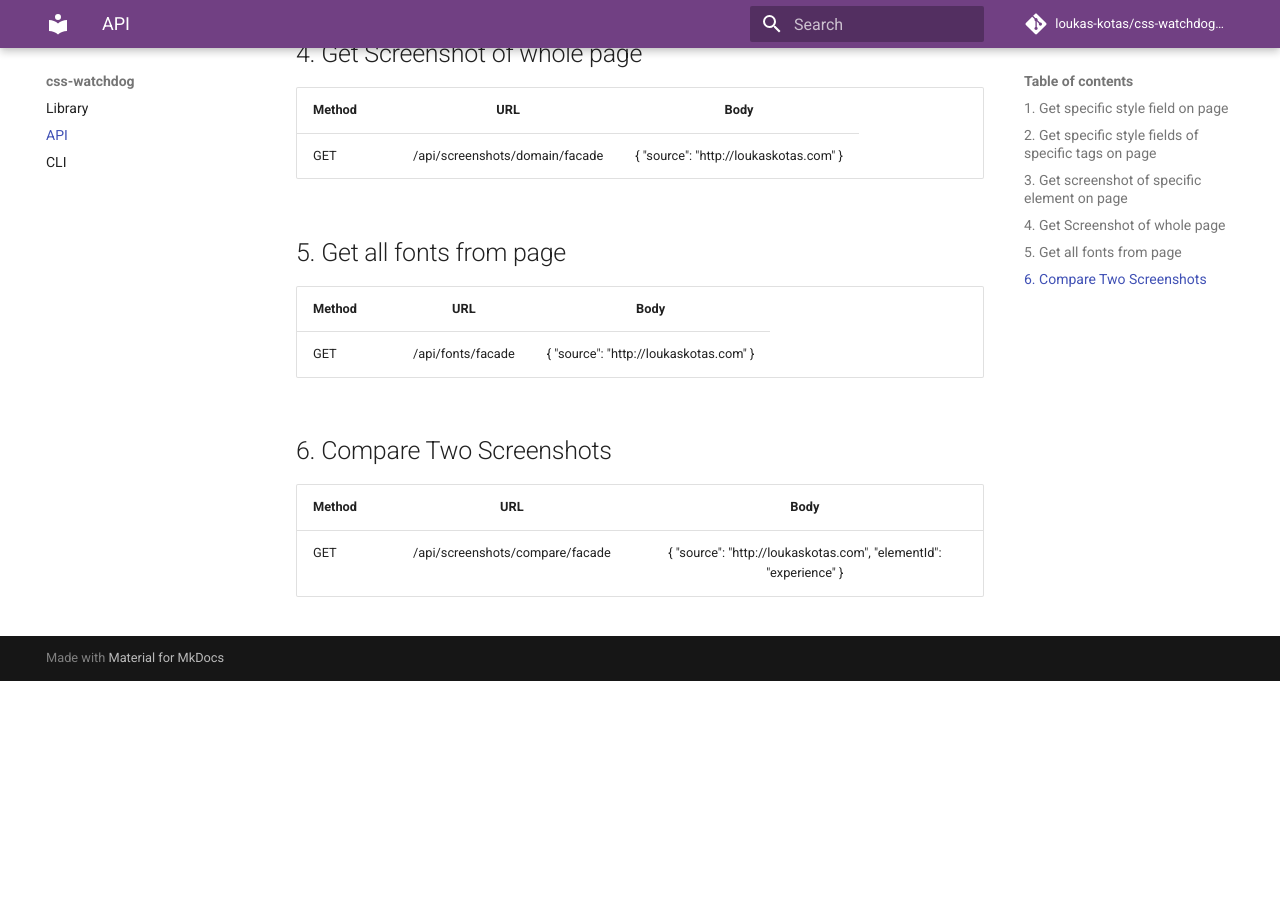
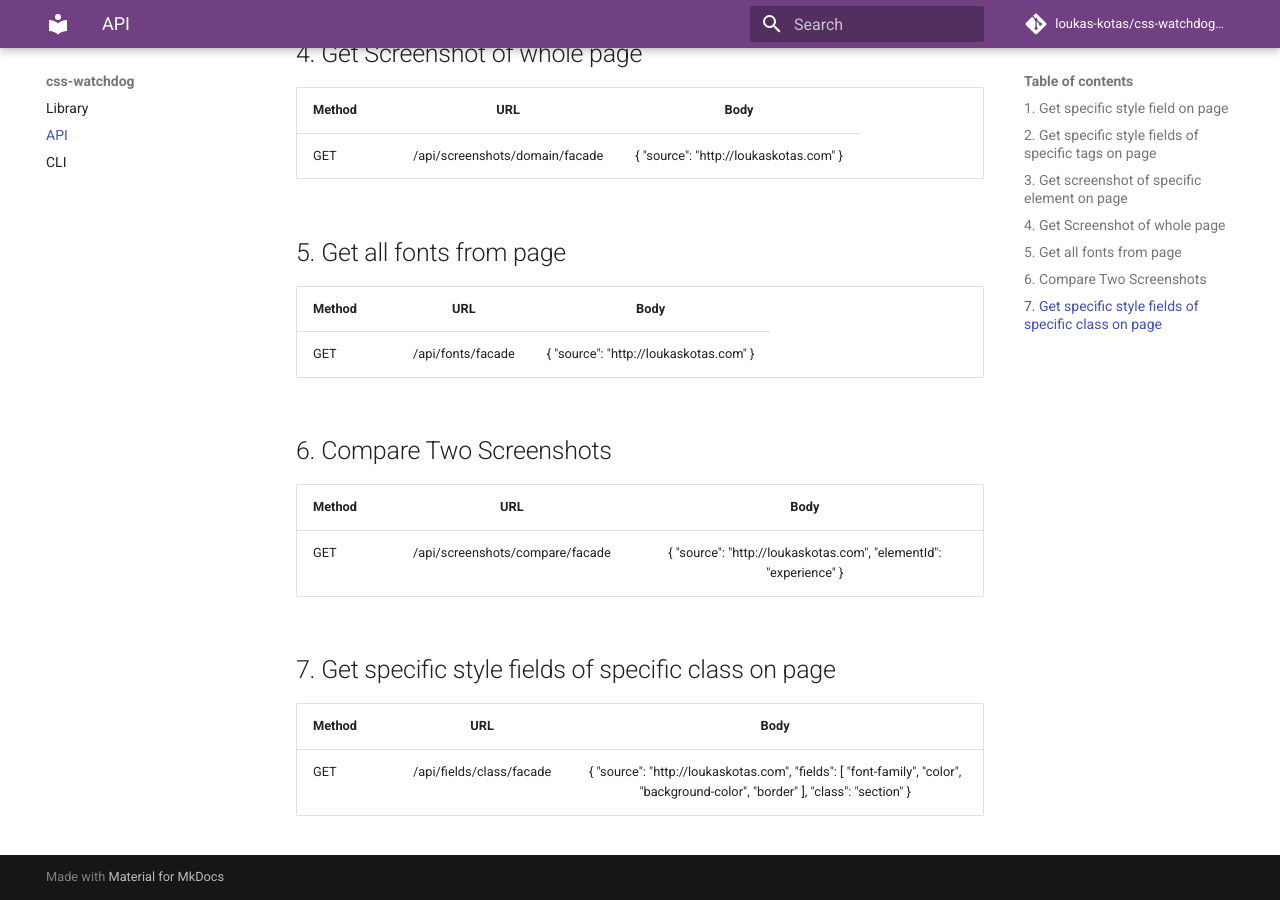
Before and after one commit to loukas-kotas/css-watchdog-docs, an MkDocs documentation site: the page built from docs/api.md, in a window 1280 px wide and 900 px high, scrolled down 780 px. Built offline with MkDocs 1.6.1 and Material for MkDocs 9.7.7, drawn with Linux system fonts in a browser that asks for light colours; comment, search, counter and statistics services are not loaded; before the commit the page ends 1461 px from its top, so only the background shows below that.

Commit message:
add get attributes by class functionality

```diff
--- a/docs/api.md
+++ b/docs/api.md
@@ -29,3 +29,9 @@
 | Method | URL | Body |
 | ------ |:---:|:----:|
 | GET | /api/screenshots/compare/facade | { "source": "http://loukaskotas.com", "elementId": "experience" } |
+
+
+## 7. Get specific style fields of specific class on page
+| Method | URL | Body |
+| ------ |:---:|:----:|
+| GET | /api/fields/class/facade | { "source": "http://loukaskotas.com", "fields": [ "font-family", "color", "background-color", "border" ], "class": "section" } |
```
